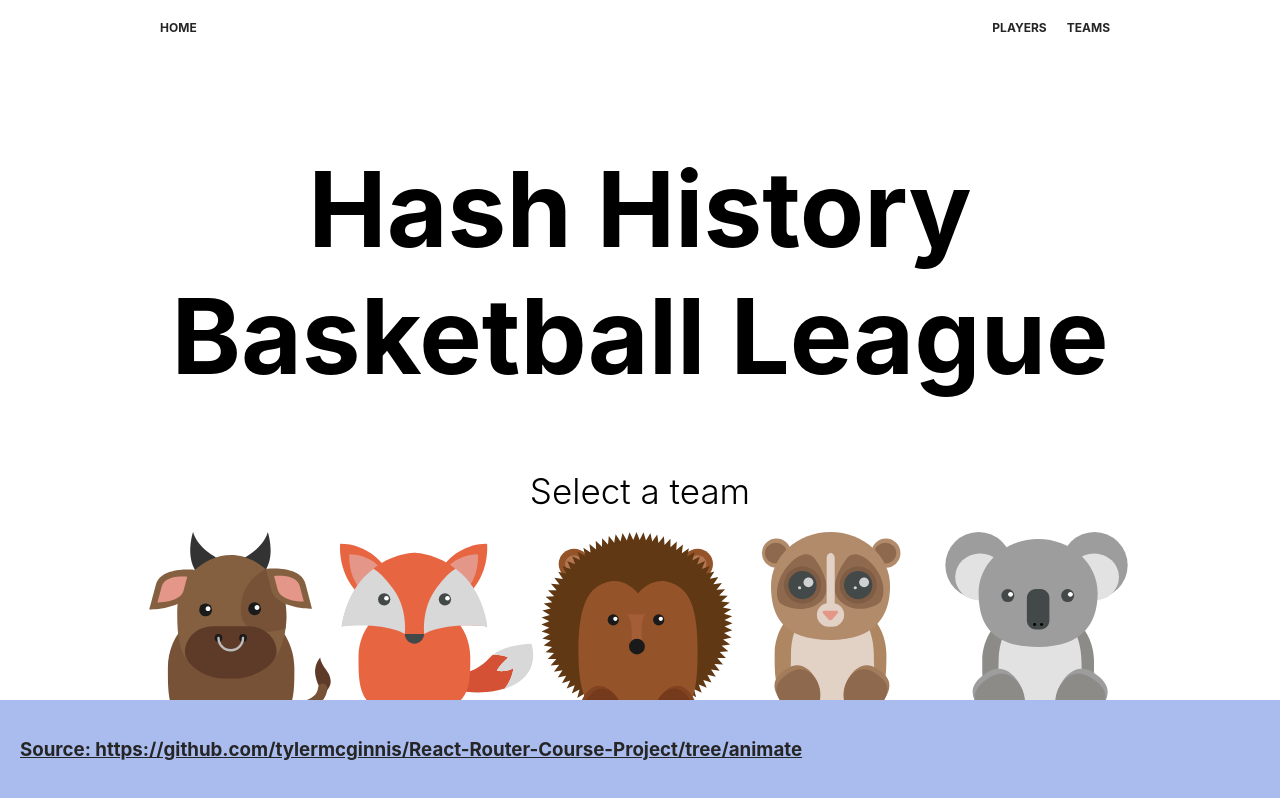
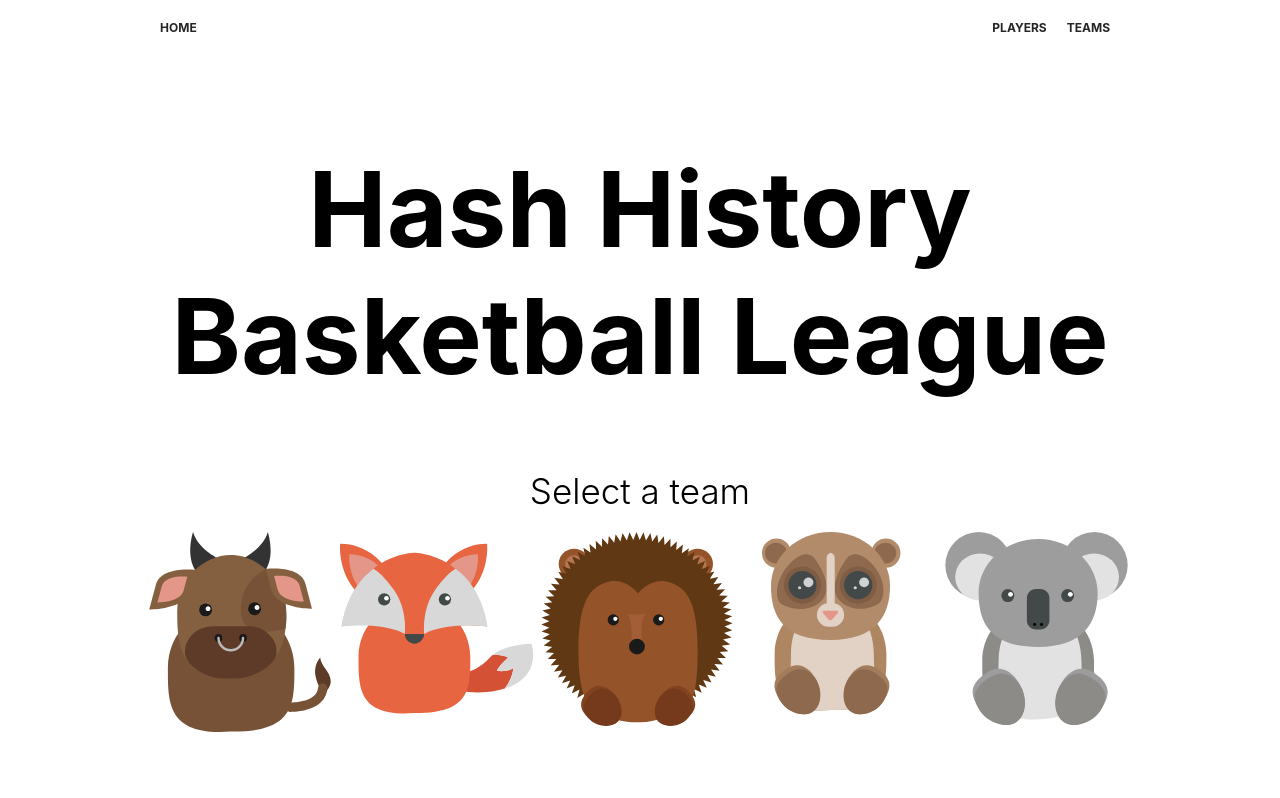
Before and after one commit to ivorscott/react-router-ts, a React (Create React App) app: page / in a window 1280 px wide. Built offline with nearby package versions, Linux system fonts and the light colour scheme.

Commit message:
Update App.tsx

```diff
--- a/src/components/App.tsx
+++ b/src/components/App.tsx
@@ -23,9 +23,6 @@ const App: React.SFC = () => (
         <Route path="/:teamId/articles" component={Articles} />
         <Route component={PageNotFound} />
       </Switch>
-      <footer style={{ position: 'fixed', bottom: 0, padding: 20,width: "100%",background: "#abe"}}>
-      <h3><a style={{textDecoration:"underline"}} href="https://github.com/tylermcginnis/React-Router-Course-Project/tree/animate" target="_blank">Source: https://github.com/tylermcginnis/React-Router-Course-Project/tree/animate</a></h3>
-      </footer>
     </div>
   </Router>
 );
```
